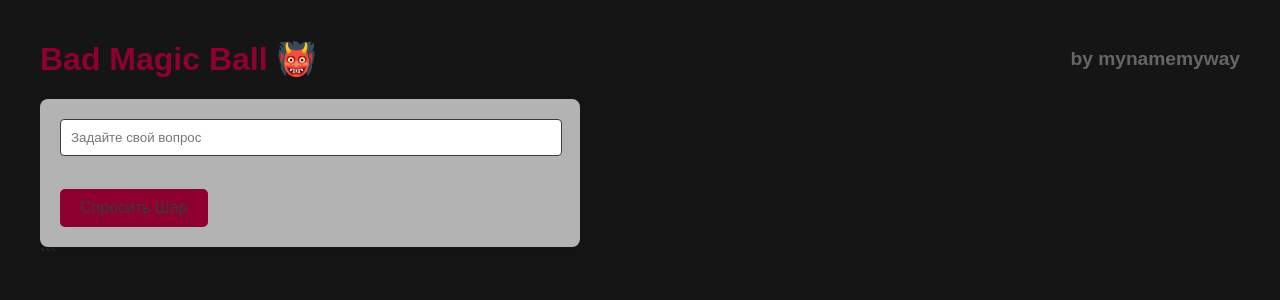
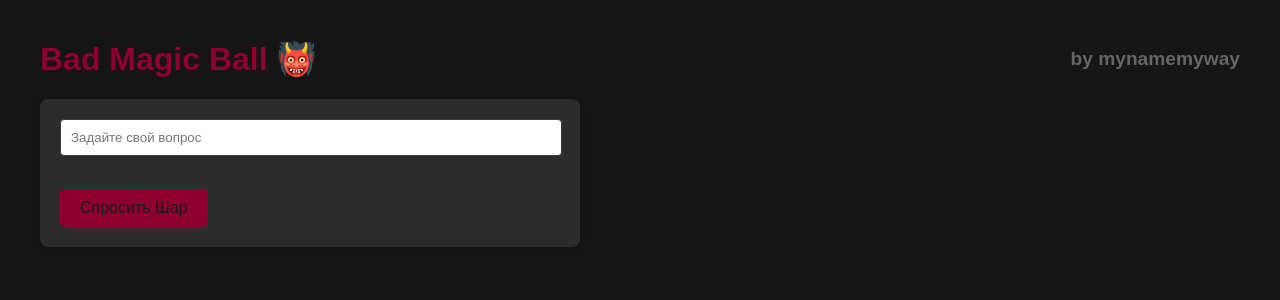
Before and after one commit to mynamemyway/Bad-Magic-Ball, a Flask app: page / in a window 1280 px wide. Shown: the top 300 px of the page. Run offline with Flask 3, Linux system fonts and the light colour scheme.

Commit message:
fix_color

````diff
--- a/templates/index.html
+++ b/templates/index.html
@@ -31,7 +31,7 @@
         }
 
         form {
-            background-color: #b3b3b3;
+            background-color: #2c2c2c;
             /* Цвет фона формы (белый) */
             padding: 20px;
             border-radius: 8px;
@@ -52,7 +52,7 @@
         button {
             background-color: #8d002f;
             /* Цвет фона кнопки (фиолетовый) */
-            color: rgb(58, 58, 58);
+            color: rgb(28, 26, 26);
             /* Цвет текста на кнопке (белый) */
             padding: 10px 20px;
             border: none;
@@ -112,4 +112,3 @@
 </body>
 
 </html>
-```
````
